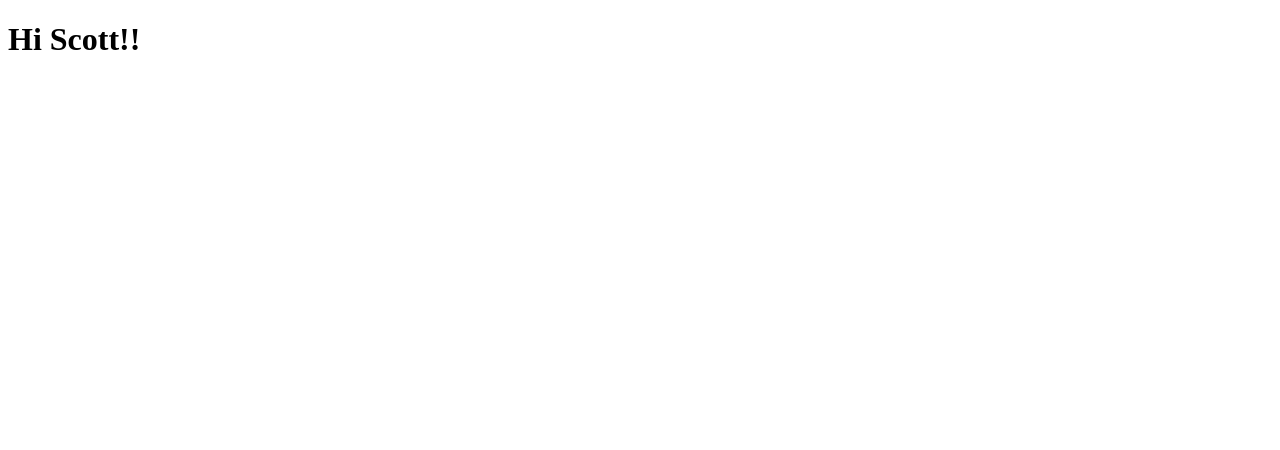
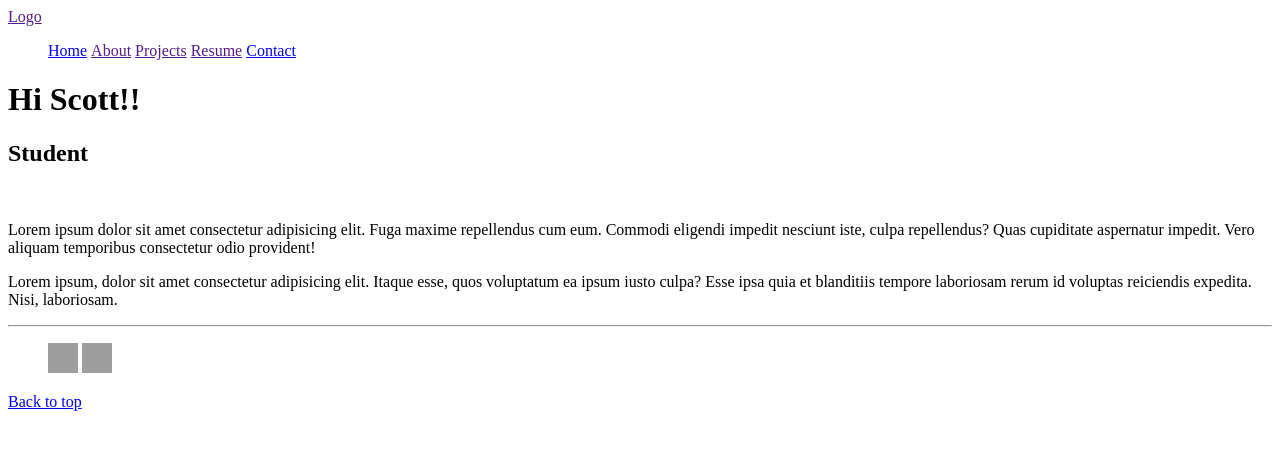
Before and after one commit to scottCarpenter89/vr21, a plain HTML site: page index.html in a window 1280 px wide. Drawn offline with Linux system fonts and the light colour scheme; grey boxes are pictures that could not be loaded.

Commit message:
saving portfolio changes

```diff
--- /dev/null
+++ b/css/index.css
@@ -0,0 +1,14 @@
+
+
+#logo {
+    align-items: flex-start;
+}
+
+ul > li {
+    display: inline-block;
+}
+
+.socials{
+    width: 30px;
+    height: 30px;
+}
--- a/index.html
+++ b/index.html
@@ -1,12 +1,82 @@
 <!DOCTYPE html>
 <html lang="en">
+
 <head>
     <meta charset="UTF-8">
     <meta http-equiv="X-UA-Compatible" content="IE=edge">
     <meta name="viewport" content="width=device-width, initial-scale=1.0">
     <title>Porfolio Project</title>
+    <link rel="stylesheet" type="text/css" href="css/index.css">
 </head>
+
 <body>
-    <h1>Hi Scott!!</h1>
+
+    <nav>
+        <div id="logo">
+            <a href=""><img src=""/>Logo</a>
+        </div>
+
+        <div>
+            <ul id="portfolio-list" id="top">
+                <li><a href="#top">Home</a></li>
+                <li><a href="">About</a></li>
+                <li><a href="">Projects</a></li>
+                <li><a href="">Resume</a></li>
+                <li><a href="#bottom">Contact</a></li>
+            </ul>
+        </div>
+    </nav>
+
+    <main>
+        <div>
+            <h1>Hi Scott!!</h1>
+            <h2>Student</h2>
+            <br>
+            <section>
+                <p>
+                    Lorem ipsum dolor sit amet consectetur adipisicing elit. Fuga maxime repellendus cum eum. Commodi
+                    eligendi
+                    impedit nesciunt iste, culpa repellendus? Quas cupiditate aspernatur impedit. Vero aliquam
+                    temporibus
+                    consectetur odio provident!
+                </p>
+            </section>
+            <section>
+                <p>
+                    Lorem ipsum, dolor sit amet consectetur adipisicing elit. Itaque esse, quos voluptatum ea ipsum
+                    iusto culpa? Esse ipsa quia et blanditiis tempore laboriosam rerum id voluptas reiciendis expedita.
+                    Nisi, laboriosam.
+
+                </p>
+            </section>
+            <hr>
+        </div>
+    </main>
+    <footer>
+        <div>
+            <ul>
+                <li>
+                    <a href="https://www.linkedin.com/in/scottcarpenter89/" id="bottom">
+                        <img class="socials"
+                            src="https://upload.wikimedia.org/wikipedia/commons/thumb/c/ca/LinkedIn_logo_initials.png/800px-LinkedIn_logo_initials.png" />
+                    </a>
+                </li>
+                <li>
+                    <a href="https://github.com/scottCarpenter89">
+                        <img class="socials" src="https://cdn-icons-png.flaticon.com/512/25/25231.png">
+                    </a>
+                </li>
+            </ul>
+            <div>
+                <a href="#top">
+                    <span>
+                        Back to top
+                    </span>
+                </a>
+            </div>
+
+        </div>
+    </footer>
 </body>
+
 </html>
```
